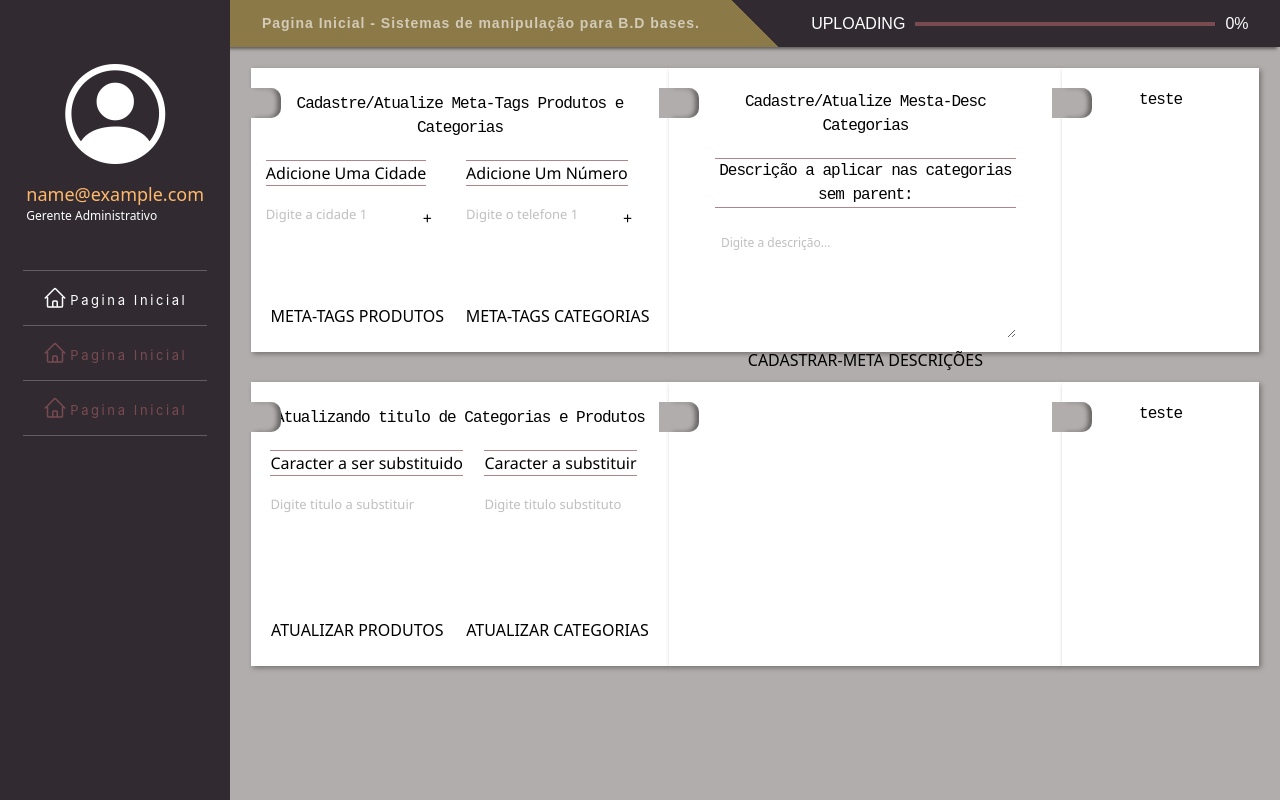
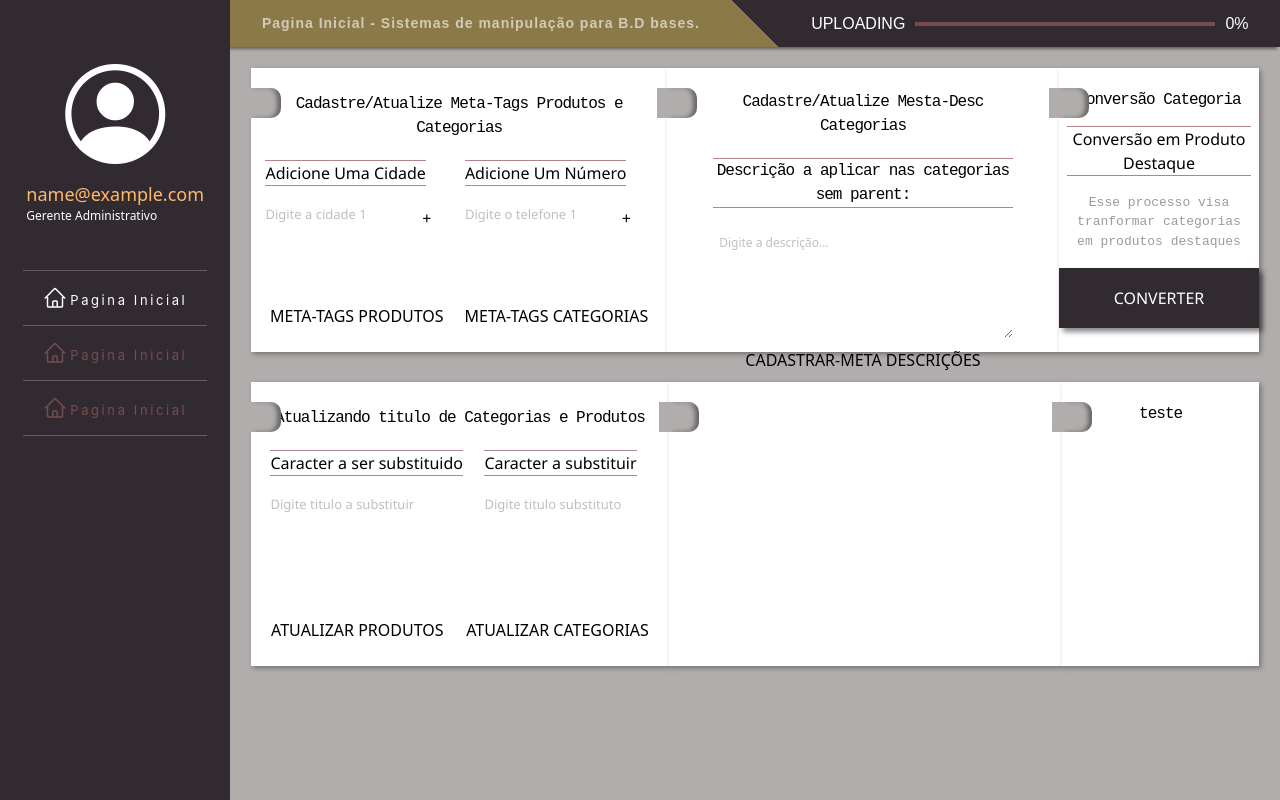
Before and after one commit to cityofcloudsbusiness/Plugin2.0, a PHP site: page / in a window 1280 px wide. Run offline with PHP 8.4, Linux system fonts and the light colour scheme; the visitor is signed in with stand-in values (Sample User, id 1); data that the repository does not hold is empty.

Commit message:
--- Day 4 ->  -------.2 ---------- 	Acrescentando Conversão para produtos destaques 	Status: Funcional 	new file:   backend/metaTags/processConfigCatDestaque.php 	modified:   css/style.css 	modified:   dashboard/home.php 	modified:   index.php 	modified:   js/metags.js

```diff
--- a/css/style.css
+++ b/css/style.css
@@ -155,29 +155,32 @@
 .area_home .box1 .sun_box1 {
     width: 530px;
 }
+
 .area_home .box1 .sun_box2 {
     width: 500px;
     display: flex;
     flex-direction: column;
-    justify-content:space-between;
+    justify-content: space-between;
 }
 
-.area_home .box1 .area_sun{
+.area_home .box1 .area_sun {
     width: 100%;
-    padding:0 40px;
+    padding: 0 40px;
 }
-.area_home .box1 .sun_box2 .container1 > div {
+
+.area_home .box1 .sun_box2 .container1>div {
     display: flex;
     flex-direction: column;
-    padding-top:20px;
+    padding-top: 20px;
 }
+
 .area_home .box1 .sun_box3 {
     width: 250px;
 }
 
 .area_home .box1 .sunform,
 .area_home .box2 .sunbox2,
-.area_home .box2 .sunbox3{
+.area_home .box2 .sunbox3 {
     background-color: white;
     position: relative;
     padding: 16px 0 16px 0;
@@ -193,7 +196,7 @@
     display: flex;
     flex-direction: row;
     justify-content: space-between;
-    align-items:center;
+    align-items: center;
     margin-bottom: 30px;
 
 }
@@ -278,7 +281,8 @@
     height: 80px;
     width: 100%;
     overflow-y: auto;
-    scrollbar-gutter: stable; /* <-- ESSENCIAL */
+    scrollbar-gutter: stable;
+    /* <-- ESSENCIAL */
 }
 
 .area_home .container1 .section1>div .campos div {
@@ -299,7 +303,7 @@
     transition: 0.3s;
 }
 
-.area_home  .botoes button {
+.area_home .botoes button {
     cursor: pointer;
     transition: 0.3s;
 }
@@ -309,20 +313,55 @@
     color: var(--ver_pad_vintage);
 }
 
-.area_home .sun_box2 .container1 > div textarea{
+.area_home .sun_box2 .container1>div textarea {
     width: 100%;
     height: 110px;
-    padding:2%;
+    padding: 2%;
 }
-.area_home .sun_box2 .container1 > div textarea:focus{
-    outline:1px solid var(--ver_pad_vintage);
+
+.area_home .sun_box2 .container1>div textarea:focus {
+    outline: 1px solid var(--ver_pad_vintage);
 
 }
 
-            /* SEGUNDA SECTION DO HOME */
+.area_home .sun_box3 .section1 {
+    flex-direction: column !important;
+    justify-content: space-between;
+    align-items: center;
+    padding-top: 10px;
+}
+
+.area_home .sun_box3 .section1 .texto_title{
+    margin-bottom: 0 !important;
+}
+
+.area_home .sun_box3 .btn_convert_cdprod {
+    width: 200px;
+    height: 60px;
+    background-color: var(--ver_pad_strong);
+    color: white;
+    box-shadow: 4px 4px 5px #00000075;
+    transition:0.3s;
+
+}
+
+.area_home .sun_box3 .btn_convert_cdprod:hover{
+    background-color: #8b7947a3;
+    cursor:pointer;
+}
+
+.area_home .section1 > span{
+    font-family: 'Courier New', Courier, monospace;
+    font-size: 13px;
+    color: rgba(0, 0, 0, 0.397);
+    text-align:center;
+    padding:0 10px;
+}
+
+/* SEGUNDA SECTION DO HOME */
 
 
-            /* SEGUNDA SECTION DO HOME */
+/* SEGUNDA SECTION DO HOME */
 
 /* SISTEMAS CONECTADOS - HOME - */
 
@@ -331,19 +370,20 @@
 
 
 @media(max-width:1366px) {
-    main#principal #right>nav h1{
+    main#principal #right>nav h1 {
         font-size: 14px;
     }
+
     .area_home .box1 {
         width: 100%;
         height: auto;
     }
 
-    main#principal #left .foto_login i{
+    main#principal #left .foto_login i {
         font-size: 100px;
     }
 
-    main#principal #left li{
+    main#principal #left li {
         font-size: 13px;
     }
 }
--- a/dashboard/home.php
+++ b/dashboard/home.php
@@ -50,7 +50,14 @@
         <div class="sun_box3 sunform">
             <span class="square"></span>
             <div class="container1">
-                <p class="titulo_green">teste</p>
+                <p class="titulo_green">Conversão Categoria</p>
+                <div class="container1">
+                    <div class="section1">
+                        <div class="texto_title text-center">Conversão em Produto Destaque</div>
+                        <span>Esse processo visa tranformar categorias em produtos destaques</span>
+                        <button class="btn_convert_cdprod">CONVERTER</button>
+                    </div>
+                </div>
             </div>
         </div>
 
--- a/index.php
+++ b/index.php
@@ -1,6 +1,8 @@
 <?php
 require 'auth.php';
 $menu = require 'navbar/menu.php';
+
+$baseUrl = rtrim(dirname($_SERVER['SCRIPT_NAME']), '/\\');
 ?>
 <!doctype html>
 <html>
@@ -11,6 +13,11 @@
     <script src="https://cdn.jsdelivr.net/npm/@tailwindcss/browser@4"></script>
     <link rel="stylesheet" href="https://cdn.jsdelivr.net/npm/bootstrap-icons@1.13.1/font/bootstrap-icons.min.css">
     <link rel="stylesheet" href="css/style.css" />
+
+    <script>
+        window.BASE_URL = '<?= $baseUrl ?>';
+    </script>
+
 </head>
 
 <body>
@@ -63,7 +70,6 @@
     </main>
 
     <script>
-
         function loadPage(url, linkElement, titulo) {
             const li = linkElement.closest('li');
 
@@ -93,7 +99,6 @@
                 loadPage(firstLink.getAttribute('href'), firstLink, titulo);
             }
         });
-
     </script>
 
     <script src="js/metags.js"></script>
--- a/js/metags.js
+++ b/js/metags.js
@@ -29,6 +29,56 @@
         }
     }
 });
+
+
+
+//AO CLICAR EM TRANSFORMAR CATEGORIAS EM PRODUTOS DESTAQUES
+
+// Delegated click para o botão de destaques
+// usa event delegation pra capturar o clique mesmo se #area_apresent for trocado por AJAX
+$(document).on('click', '#area_apresent .btn_convert_cdprod', function (e) {
+    e.preventDefault();
+    runCategoriaDestaqueSSE();
+});
+
+function runCategoriaDestaqueSSE() {
+    const btn = $('.btn_convert_cdprod').prop('disabled', true);
+
+    // zera UI
+    $('.progress').css('width', '0%');
+    $('.Value').text('0%');
+
+    // monta a URL absoluta com base dinâmica
+    const url = window.location.origin
+        + window.BASE_URL
+        + '/backend/metaTags/processConfigCatDestaque.php';
+    console.log('SSE endpoint:', url);
+
+    const evt = new EventSource(url);
+
+    evt.onopen = () => console.log('SSE conectado');
+    evt.onerror = err => {
+        console.error('SSE erro de conexão', err);
+        alert('Falha na conexão SSE. Veja console → Network.');
+        evt.close();
+        btn.prop('disabled', false);
+    };
+
+    evt.addEventListener('progress', e => {
+        const p = parseInt(e.data, 10);
+        $('.progress').css('width', p + '%');
+        $('.Value').text(p + '%');
+    });
+
+    evt.addEventListener('complete', () => {
+        $('.progress').css('width', '100%');
+        $('.Value').text('100%');
+        evt.close();
+        btn.prop('disabled', false);
+        alert('Produtos destaque criados com sucesso!');
+    });
+}
+
 
 // AO CLICAR EM SEC2 CADASTRAR TITULO DE PRODUTO E CATEGORIA
 
```
Also changed, not shown: backend/metaTags/processConfigCatDestaque.php (added, +91 -0 lines).
